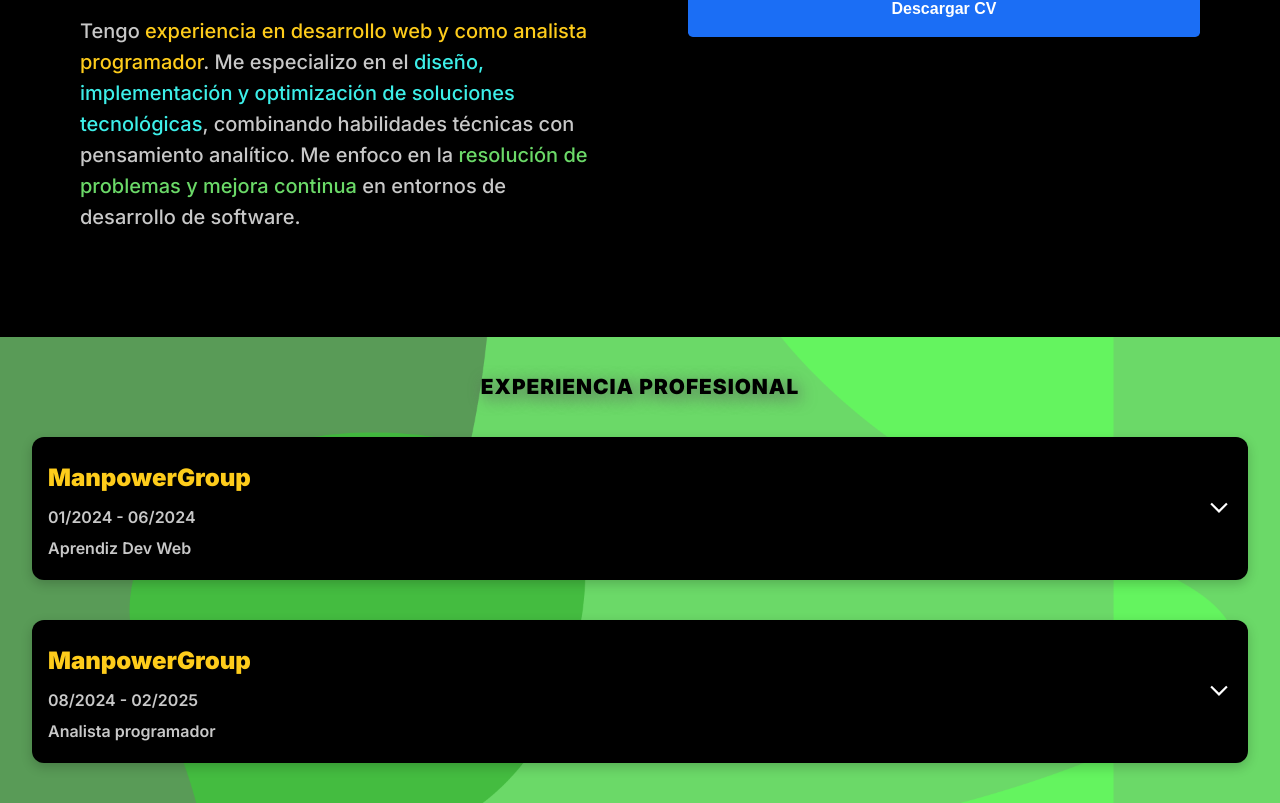
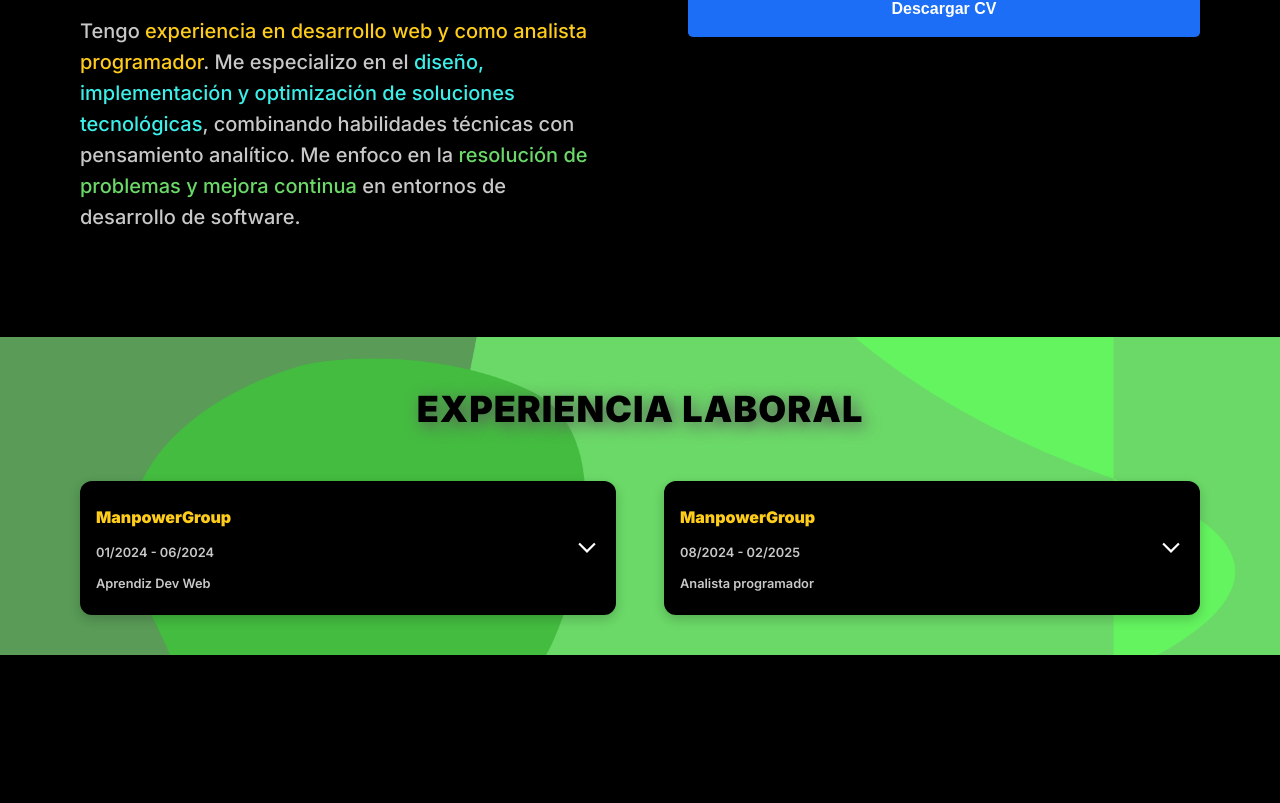
Before and after one commit to Alejo2403/NewPortfolioACB, a React (Vite) app: page / in a window 1280 px wide. Shown: the part 663-1466 px from the top of the page. After the commit the page ends 1318 px from the top, so only its background shows below. Built offline with nearby package versions, Linux system fonts and the light colour scheme.

Commit message:
NewPortfolio V1 ready: NavBar, AboutMe y Experience

```diff
--- a/index.html
+++ b/index.html
@@ -2,12 +2,12 @@
 <html lang="en">
   <head>
     <meta charset="UTF-8" />
-    <link rel="icon" type="image/svg+xml" href="/vite.svg" />
+    <link rel="icon" href="public/img/logo.png" />
     <meta name="viewport" content="width=device-width, initial-scale=1.0" />
     <link rel="preconnect" href="https://fonts.googleapis.com">
     <link rel="preconnect" href="https://fonts.gstatic.com" crossorigin>
     <link href="https://fonts.googleapis.com/css2?family=Inter:ital,opsz,wght@0,14..32,100..900;1,14..32,100..900&display=swap" rel="stylesheet">
-    <title>Vite + React</title>
+    <title>Portfolio ACB</title>
   </head>
   <body>
     <div id="root"></div>
--- a/src/components/Experiences.jsx
+++ b/src/components/Experiences.jsx
@@ -11,7 +11,7 @@
 
   return (
     <section className="container_experiences">
-      <h2>Experiencia Profesional</h2>
+      <h2>{t("section_exp")}</h2>
 
       <div className="experiences-section">
         <ExperiencesCards
@@ -19,6 +19,11 @@
           date="01/2024 - 06/2024"
           position={t("exp_job")}
           description={t("desc_exp")}
+          gain={t("gain_1")}
+          gainTwo={t("gain_2")}
+          gainThree={t("gain_3")}
+          gainFour={t("gain_4")}
+          gainFive={t("gain_5")}
         />
 
         <ExperiencesCards
@@ -26,6 +31,11 @@
           date="08/2024 - 02/2025"
           position={t("exp_job2")}
           description={t("desc_exp_2")}
+          gain={t("gain_2_1")}
+          gainTwo={t("gain_2_2")}
+          gainThree={t("gain_2_3")}
+          gainFour={t("gain_2_4")}
+          gainFive={t("gain_2_5")}
         />
       </div>
     </section>
--- a/src/components/ExperiencesCards.jsx
+++ b/src/components/ExperiencesCards.jsx
@@ -4,7 +4,7 @@
 import "../styles/ExperiencesCards.css"
 import "../i18n/config";
 
-const ExperiencesCards = ({title, date, position, description, gain, gainTwo, gainThree, gainFour}) => {
+const ExperiencesCards = ({title, date, position, description, gain, gainTwo, gainThree, gainFour, gainFive}) => {
 
     const { t } = useTranslation();
 
@@ -59,11 +59,11 @@
 
                 <h4 className='title_gains'>{t("title_exp")}</h4>
                 <ul className='list_gains'>
-                    <li className='gain'>{t("gain_1")}</li>
-                    <li className='gain'>{t("gain_2")}</li>
-                    <li className='gain'>{t("gain_3")}</li>
-                    <li className='gain'>{t("gain_4")}</li>
-                    <li className='gain'>{t("gain_5")}</li>
+                    <li className='gain'>{gain}</li>
+                    <li className='gain'>{gainTwo}</li>
+                    <li className='gain'>{gainThree}</li>
+                    <li className='gain'>{gainFour}</li>
+                    <li className='gain'>{gainFive}</li>
                 </ul>
             </div>
         </details>
--- a/src/i18n/en.json
+++ b/src/i18n/en.json
@@ -10,9 +10,16 @@
     "exp_job2": "Programmer Analyst",
     "desc_exp": "During my internship at ManpowerGroup, I actively contributed to key projects in web development and data analytics. I took on challenges outside of my comfort zone, learning new technologies on my own to provide real value to the team.",
     "title_exp": "Key achievements:",
+    "section_exp": "Work Experience",
     "gain_1": "Migrated databases (tables and stored procedures) to PeopleNet.",
     "gain_2": "Adapted web applications to a new API without affecting their functionality.",
     "gain_3": "Developed the login and interface of an internal tool that uses artificial intelligence to transform natural language into semantic search queries.",
     "gain_4": "Built an internal application (PIP) for management processes.",
-    "gain_5": "Supported parameter configurations in Novasoft systems."
+    "gain_5": "Supported parameter configurations in Novasoft systems.",
+    "desc_exp_2": "After completing my internship, the company contacted me again to continue working as a part-time service provider. This collaboration lasted six more months, during which I worked as a programmer analyst, providing support to different areas of the organization.",
+    "gain_2_1": "Case management and tracking using Aranda to optimize internal processes.",
+    "gain_2_2": "Identification and correction of stored procedures (SP) and tables that generated duplicate or inconsistent data.",
+    "gain_2_3": "Support to the development team in troubleshooting SQL queries and stored procedures.",
+    "gain_2_4": "Data replication to ensure availability and proper functioning of applications.",
+    "gain_2_5": "Creation of monitoring manuals and documentation of critical processes."
 }
--- a/src/i18n/es.json
+++ b/src/i18n/es.json
@@ -10,15 +10,16 @@
     "exp_job2": "Analista programador",
     "desc_exp": "Durante mi pasantía en ManpowerGroup participé en proyectos clave relacionados con desarrollo web y analítica de datos. Acepté retos fuera de mi zona de confort, aprendiendo nuevas tecnologías por cuenta propia para aportar soluciones reales al equipo.",
     "title_exp": "Logros destacados:",
+    "section_exp": "Experiencia Laboral",
     "gain_1": "Migración de bases de datos (tablas y procedimientos almacenados) a PeopleNet.",
     "gain_2": "Adaptación de aplicaciones web a una nueva API sin afectar el funcionamiento.",
     "gain_3": "Desarrollo del login e interfaz de un aplicativo utilizando inteligencia artificial para transformar lenguaje natural en búsquedas semánticas.",
     "gain_4": "Creación de un aplicativo interno (PIP) para procesos internos de gestión.",
     "gain_5": "Apoyo en parametrizaciones del sistema Novasoft.",
     "desc_exp_2": "Después de finalizar mis prácticas, la empresa volvió a contactarme para continuar trabajando como prestador de servicios por horas. Esta colaboración se extendió durante seis meses, donde desempeñé funciones como analista programador, brindando soporte a diferentes áreas de la organización.",
-    "gain_2_1": "Migración de bases de datos (tablas y procedimientos almacenados) a PeopleNet.",
-    "gain_2_2": "Adaptación de aplicaciones web a una nueva API sin afectar el funcionamiento.",
-    "gain_2_3": "Desarrollo del login e interfaz de un aplicativo utilizando inteligencia artificial para transformar lenguaje natural en búsquedas semánticas.",
-    "gain_2_4": "Creación de un aplicativo interno (PIP) para procesos internos de gestión.",
-    "gain_2_5": "Apoyo en parametrizaciones del sistema Novasoft."
+    "gain_2_1": "Gestión y seguimiento de casos mediante Aranda para la optimización de procesos internos.",
+    "gain_2_2": "Identificación y corrección de procedimientos almacenados (SP) y tablas que generaban datos duplicados o inconsistentes.",
+    "gain_2_3": "Soporte al equipo de desarrollo en la resolución de problemas relacionados con consultas SQL y procedimientos almacenados.",
+    "gain_2_4": "Replicación de datos para garantizar disponibilidad y correcto funcionamiento de los aplicativos.",
+    "gain_2_5": "Elaboración de manuales de monitoreo y documentación de procesos críticos."
 }
--- a/src/styles/Experience.css
+++ b/src/styles/Experience.css
@@ -24,3 +24,16 @@
   display: flex;
   flex-direction: column;
 }
+
+
+@media (min-width: 1098px) {
+  .container_experiences h2 {
+    font-size: 36px;
+  }
+
+  .experiences-section  {
+    padding: 0 48px;
+    flex-direction: row;
+    gap: 3rem;
+  }
+}
--- a/src/styles/ExperiencesCards.css
+++ b/src/styles/ExperiencesCards.css
@@ -26,13 +26,13 @@
 
 .summary-content h3 {
   font-weight: 900;
-  font-size: 1.5rem;
+  font-size: 1rem;
   color: #fecc1b;
   margin: 10px 0;
 }
 
 .summary-content .date_exp {
-  font-size: 1rem;
+  font-size: .8rem;
   font-weight: 600;
   color: #c8c8c8;
   margin: 0;
@@ -40,7 +40,7 @@
 
 .summary-content .position_exp {
   font-weight: 600;
-  font-size: 1rem;
+  font-size: .8rem;
   color: #c8c8c8;
   padding: 0;
   margin: 0;
@@ -89,3 +89,10 @@
   color: #fecc1b;
   font-size: 1rem;
 }
+
+
+@media (min-width: 1098px) {
+  .experiences {
+    width: 50%;
+  }
+}
```
